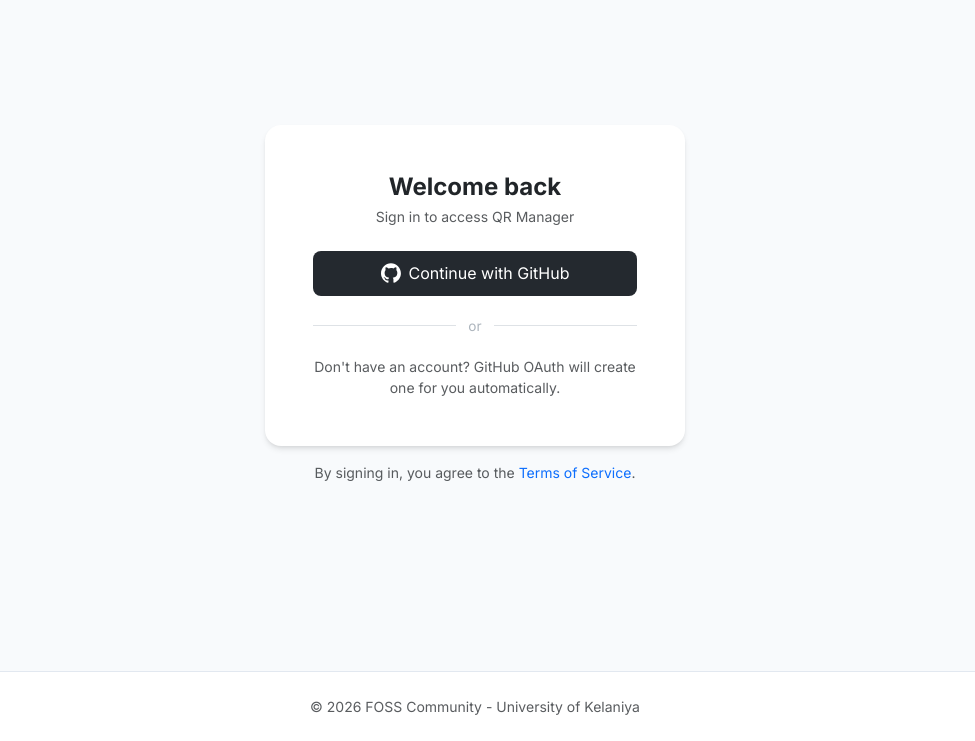
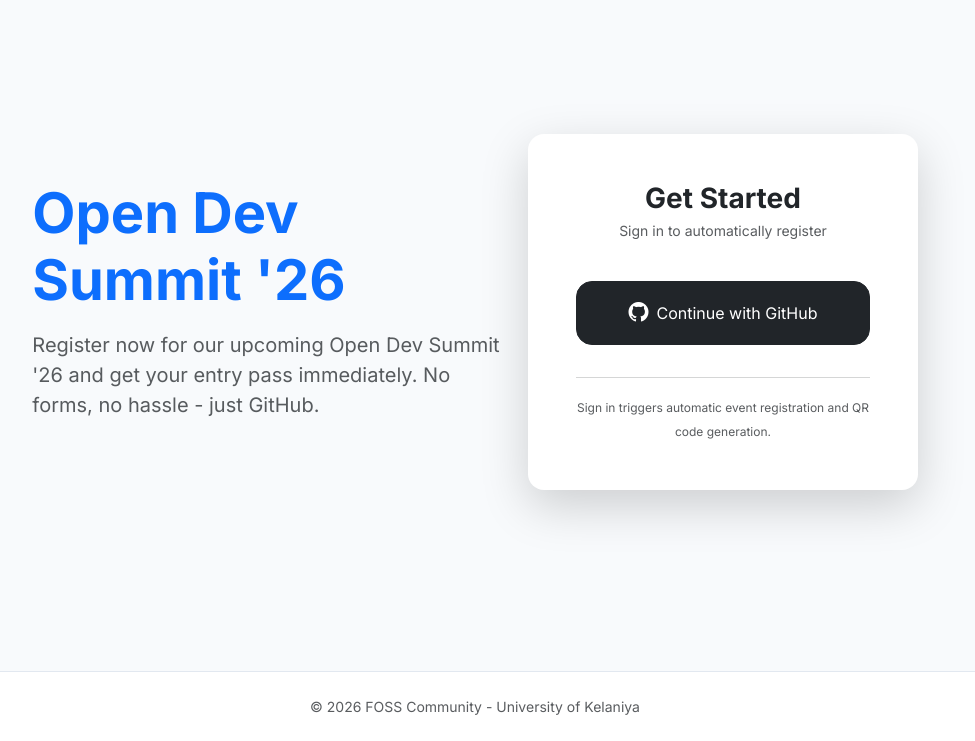
Before and after one commit to fossuok/qr.fossuok.org, a FastAPI app: page / in a window 1280 px wide. Shown: the part 59-800 px from the top of the page, without its empty margins (165-1140 px from the left). Run offline with FastAPI, Linux system fonts and the light colour scheme; parts of the project's set-up code (start-up, migrations or seed data) failed here and were passed over.

Commit message:
refactor (templates): old css removed from login.html

```diff
--- a/templates/login.html
+++ b/templates/login.html
@@ -1,113 +1,38 @@
 {% extends "layout.html" %}
 
-{% block title %}Login — QR Manager{% endblock %}
+{% block title %}Register for Open Dev Summit '26 - FOSS Community UOK{% endblock %}
 
 {% block nav_items %}{% endblock %}
 
-{% block head %}
-<style>
-    .login-wrapper {
-        min-height: 70vh;
-        display: flex;
-        align-items: center;
-        justify-content: center;
-    }
+{% block content %}
+<div class="row justify-content-center align-items-center" style="min-height: 70vh;">
+    <div class="col-md-6 text-center text-md-start mb-5 mb-md-0">
+        <h1 class="display-4 fw-bold mb-3"><span class="text-primary">Open Dev Summit '26</span></h1>
+        <p class="lead text-muted mb-4">
+            Register now for our upcoming Open Dev Summit '26 and get your entry pass immediately.
+            No forms, no hassle - just GitHub.
+        </p>
+    </div>
 
-    .login-card {
-        width: 100%;
-        max-width: 420px;
-    }
-
-    .github-btn {
-        background-color: #24292f;
-        color: #fff;
-        border: none;
-        display: flex;
-        align-items: center;
-        justify-content: center;
-        gap: .5rem;
-        font-size: 1rem;
-        padding: .65rem 1.25rem;
-        border-radius: .5rem;
-        width: 100%;
-        transition: background-color .2s;
-        text-decoration: none;
-    }
-
-    .github-btn:hover {
-        background-color: #3c444d;
-        color: #fff;
-    }
-
-    .github-btn svg {
-        flex-shrink: 0;
-    }
-
-    .divider {
-        display: flex;
-        align-items: center;
-        gap: .75rem;
-        color: #adb5bd;
-        font-size: .85rem;
-        margin: 1.25rem 0;
-    }
-
-    .divider::before,
-    .divider::after {
-        content: "";
-        flex: 1;
-        border-top: 1px solid #dee2e6;
-    }
-</style>
-{% endblock %}
-
-{% block content %}
-<div class="login-wrapper">
-    <div class="login-card">
-        <div class="card p-4 p-md-5">
-
+    <div class="col-md-5 col-lg-5">
+        <div class="card p-4 p-lg-5 shadow-lg border-primary-subtle">
             <div class="text-center mb-4">
-                <h1 class="h4 fw-bold mb-1">Welcome back</h1>
-                <p class="text-muted small mb-0">Sign in to access QR Manager</p>
+                <h3 class="fw-bold mb-1">Get Started</h3>
+                <p class="text-muted small">Sign in to automatically register</p>
             </div>
 
-            <!-- GitHub OAuth button -->
-            <a href="/auth/github" class="github-btn" id="github-login-btn">
-                <!-- GitHub Mark SVG -->
-                <svg width="20" height="20" viewBox="0 0 98 96" xmlns="http://www.w3.org/2000/svg" fill="currentColor">
-                    <path fill-rule="evenodd" clip-rule="evenodd"
-                        d="M48.854 0C21.839 0 0 22 0 49.217c0 21.756 13.993 40.172 33.405
-                        46.69 2.427.49 3.316-1.059 3.316-2.362
-                        0-1.141-.08-5.052-.08-9.127-13.59
-                        2.934-16.42-5.867-16.42-5.867-2.184-5.704-5.42-7.17-5.42-7.17-4.448-3.015.324-3.015.324-3.015
-                        4.934.326 7.523 5.052 7.523 5.052 4.367 7.496 11.404
-                        5.378 14.235 4.074.404-3.178 1.699-5.378
-                        3.074-6.6-10.839-1.141-22.243-5.378-22.243-24.283
-                        0-5.378 1.94-9.778 5.014-13.2-.485-1.222-2.184-6.275.486-13.038
-                        0 0 4.125-1.304 13.426 5.052a46.97 46.97 0 0 1
-                        12.214-1.63c4.125 0 8.33.571 12.213
-                        1.63 9.302-6.356 13.427-5.052 13.427-5.052 2.67
-                        6.763.97 11.816.485 13.038 3.155 3.422 5.015
-                        7.822 5.015 13.2 0 18.905-11.404 23.06-22.324
-                        24.283 1.78 1.548 3.316 4.481 3.316 9.126
-                        0 6.6-.08 11.897-.08 13.526 0 1.304.89
-                        2.853 3.316 2.364 19.412-6.52 33.405-24.935
-                        33.405-46.691C97.707 22 75.788 0 48.854 0z"/>
-                </svg>
-                Continue with GitHub
+            <a href="/auth/github" class="btn btn-dark w-100 py-3 mb-3 d-flex align-items-center justify-content-center gap-2 rounded-4">
+                <i class="bi bi-github fs-5"></i>
+                <span>Continue with GitHub</span>
             </a>
 
-            <div class="divider">or</div>
-
-            <p class="text-center text-muted small mb-0">
-                Don't have an account? GitHub OAuth will create one for you automatically.
-            </p>
-
+            <div class="text-center">
+                <hr class="text-muted opacity-25">
+                <small class="text-muted" style="font-size: 0.75rem;">
+                    Sign in triggers automatic event registration and QR code generation.
+                </small>
+            </div>
         </div>
-
-        <p class="text-center text-muted small mt-3">
-            By signing in, you agree to the <a href="#" class="text-decoration-none">Terms of Service</a>.
-        </p>
     </div>
 </div>
 {% endblock %}
```
